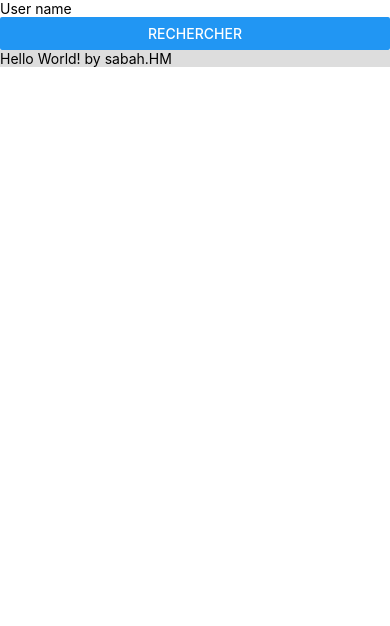
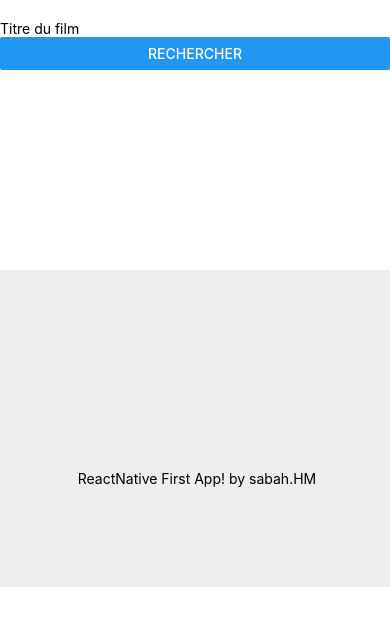
Before and after one commit to saabaaah/react_learning_projects, a React Native app in the folder FirstApp/: screen / in a window 390 px wide. Shown: the top 626 px of the page. Built offline with nearby package versions, Linux system fonts and the light colour scheme.

Commit message:
[*] Faire des stylesheet

```diff
--- a/FirstApp/App.js
+++ b/FirstApp/App.js
@@ -2,23 +2,13 @@ import React from 'react';
 import { StyleSheet, Text, View } from 'react-native';
 
 import Search from './Components/Search'
+import Footer from './Components/Footer'
 export default function App() {
   return (
     // la vue principale //
     <View >
       <Search/>
-      <Text style={styles.text}>Hello World! by sabah.HM</Text>
+      <Footer/>
     </View>
   );
 }
-
-const styles = StyleSheet.create({
-  container: {
-    backgroundColor: '#DDD',
-    alignItems: 'center',
-    justifyContent: 'center',
-  },
-  text: {
-    backgroundColor: '#DDD',
-  }
-});
--- /dev/null
+++ b/FirstApp/Components/Footer.js
@@ -0,0 +1,34 @@
+// Components/Footer.js
+import React from 'react'
+
+// importer les composant basiques (web)
+import { StyleSheet, View, TextInput, Text } from 'react-native'
+
+
+class Footer extends React.Component {
+    render() {
+        return (
+            // Ici on rend à l'écran les éléments graphiques de notre component custom Footer
+            <View style={footer_style.container}>
+            	<Text style={[footer_style.text, { marginBottom: 100 }]}> ReactNative First App! by sabah.HM</Text>
+            </View>
+        )
+    }
+}
+
+// Exporter cet element
+export default Footer
+
+const footer_style = StyleSheet.create({
+  container: {
+    marginTop: 200,
+    paddingTop: 200,
+    backgroundColor: '#EEE',
+    justifyContent: 'center',
+  },
+  text: {
+  	//marginTop: 20,
+    //height: 50,
+    textAlign: 'center',
+  },
+});
--- a/FirstApp/Components/Search.js
+++ b/FirstApp/Components/Search.js
@@ -10,7 +10,7 @@ class Search extends React.Component {
         return (
             // Ici on rend à l'écran les éléments graphiques de notre component custom Search
             <View >
-            	<TextInput placeholder='User name' />
+            	<TextInput style={search_style.text_input} placeholder='Titre du film' />
             	<Button title='Rechercher' onPress={() => {}} />
             </View>
             // ====== equivalent à //
@@ -33,4 +33,7 @@ const search_style = StyleSheet.create({
     alignItems: 'center',
     justifyContent: 'center',
   },
+  text_input: {
+  	marginTop: 20,
+  },
 });
```
